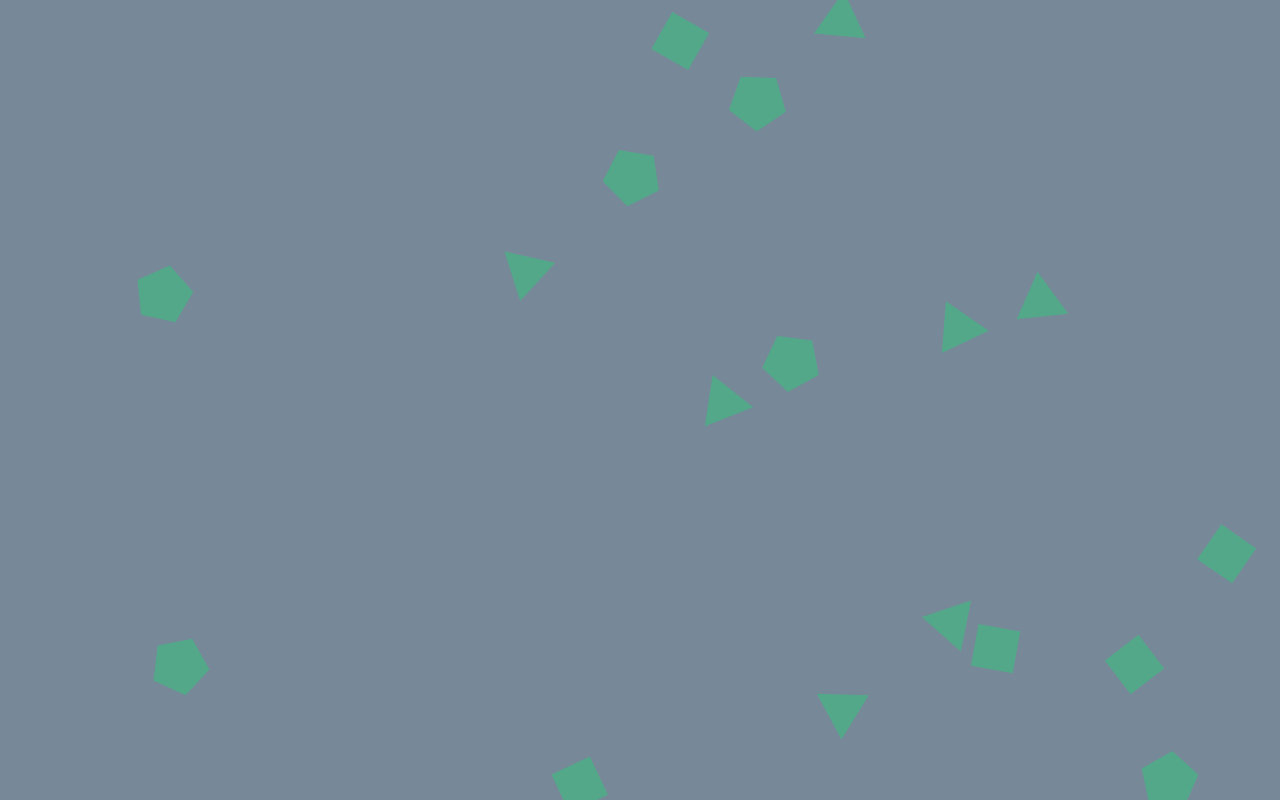
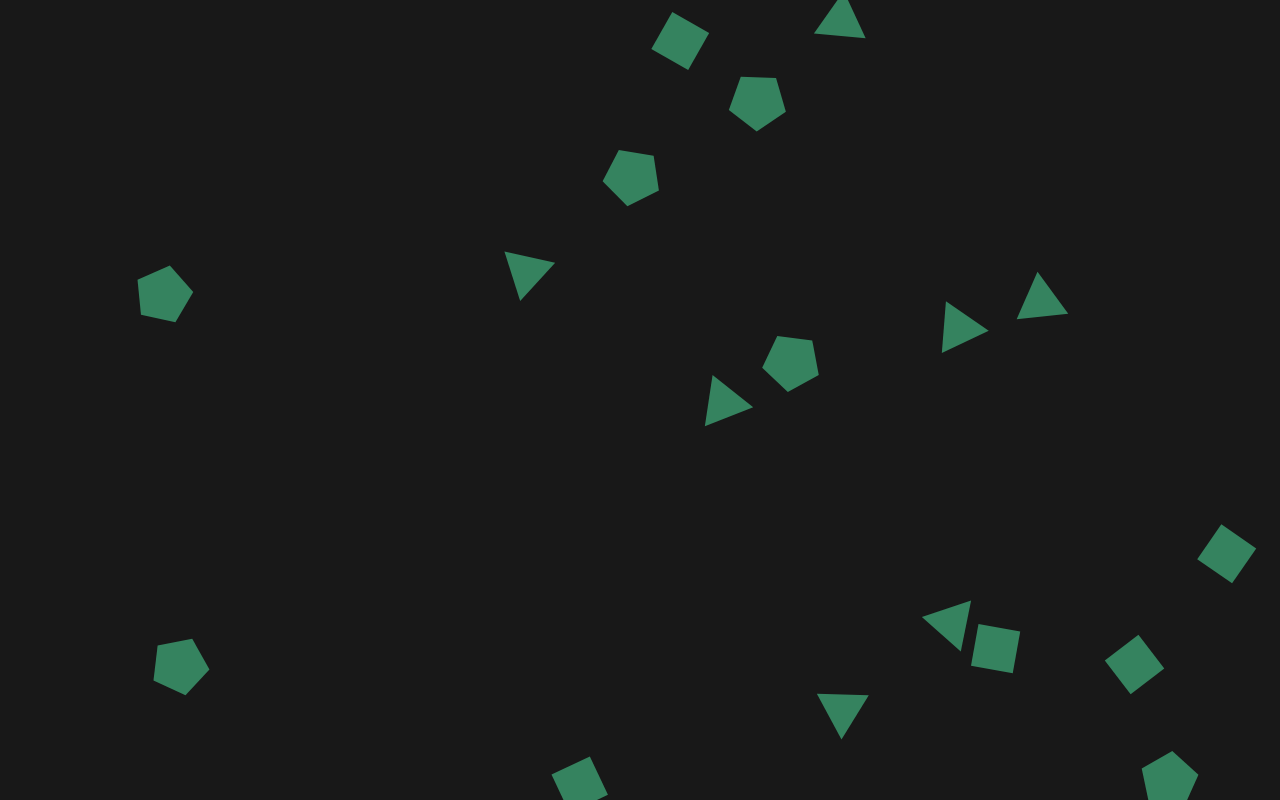
Before and after one commit to suxiesumiao/canvas, a plain HTML site: page index.html in a window 1280 px wide. Drawn offline with Linux system fonts and the light colour scheme.

Commit message:
背景颜色加深

```diff
--- a/index.html
+++ b/index.html
@@ -12,7 +12,7 @@
     }
 
     html {
-      background-color: #778899;
+      background-color: #181818;
     }
 
     html,
@@ -110,7 +110,7 @@
         this.updateVertexes();
       };
       Polygon.prototype.paint = function () {
-        contex.fillStyle = "#42b983aa";
+        contex.fillStyle = "#44b983aa";
         contex.beginPath();
         for (let k = 0; k < this.vertexes.length + 1; k++) {
           if (k === 0) {
```
